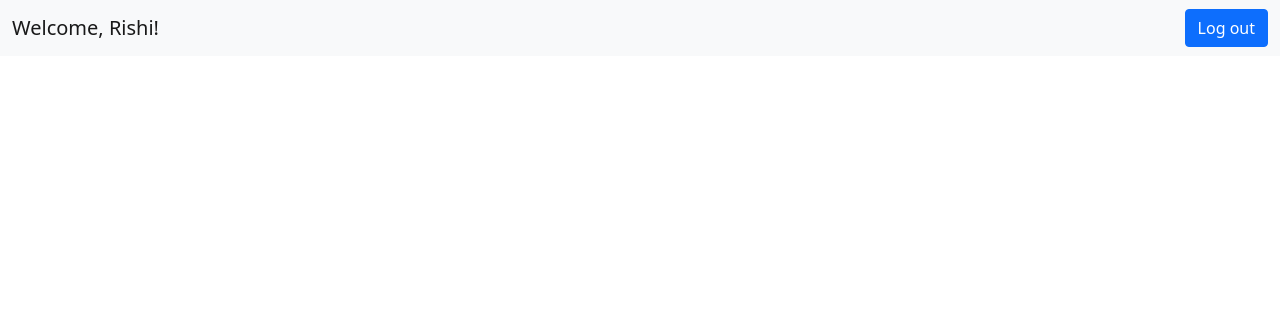
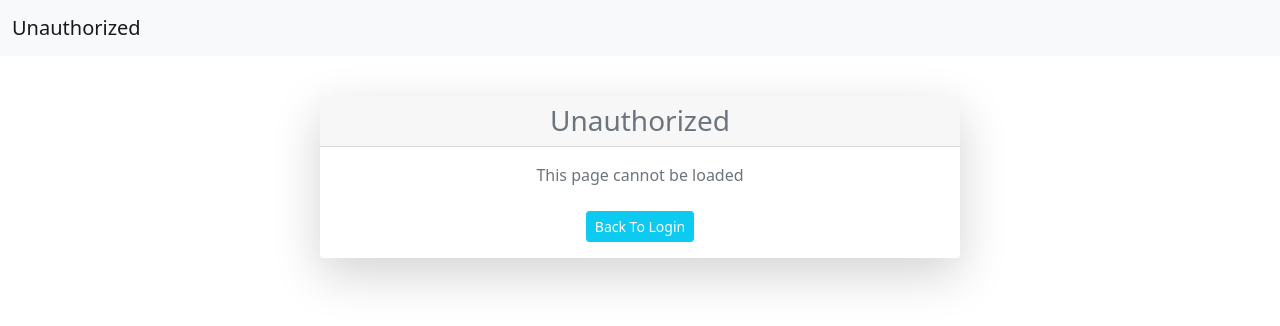
Before and after one commit to rishi1717/userAdminProject, a Node server app: page /route/home in a window 1280 px wide. Shown: the top 326 px of the page. Run offline with Node 20, Linux system fonts and the light colour scheme; some libraries are stand-ins or nearby versions.

Commit message:
1st update

```diff
--- /dev/null
+++ b/assets/index.css
@@ -0,0 +1,5 @@
+.intro{
+    margin-top: 4em;
+    /* background-color: rgb(145, 144, 144); */
+    border-radius: 10px;
+}
--- a/index.js
+++ b/index.js
@@ -1,6 +1,9 @@
 const express = require('express')
-const res = require('express/lib/response')
 const router = require('./router')
+const path = require('path')
+const session = require('express-session')
+const connection = require("./model")
+const {v4:uuidv4} = require("uuid")
 
 const app = express()
 
@@ -9,10 +12,29 @@ const port = process.env.port || 3001
 app.use(express.json())
 app.use(express.urlencoded({extended:false}))
 
+app.use(session({
+    secret: uuidv4(),
+    resave: false,
+    saveUninitialized: true
+}))
+
+
+app.use((req,res,next)=>{
+    if(!req.user){
+        res.header('Cache-Control','private, no-cache, no-store, must-revalidate')
+        res.header('Expires','-1')
+        res.header('Pragma','no-cache')
+    }
+    next()
+})
+
+app.use('/assets',express.static(path.join(__dirname,'assets')))
+
+
 app.set('view engine', 'ejs')
 
 app.get('/', (req,res)=>{
-    res.render('login',{user:"Rishi"})
+    res.render('login')
 })
 
 app.get('/admin',(req,res)=>{
--- a/package.json
+++ b/package.json
@@ -9,10 +9,12 @@
   "author": "",
   "license": "ISC",
   "dependencies": {
+    "cookie-parser": "^1.4.6",
     "ejs": "^3.1.6",
     "express": "^4.17.3",
     "express-session": "^1.17.2",
-    "mongoose": "^6.2.6"
+    "mongoose": "^6.2.6",
+    "uuid": "^8.3.2"
   },
   "devDependencies": {
     "nodemon": "^2.0.15"
--- a/router.js
+++ b/router.js
@@ -1,27 +1,86 @@
+// const cookieParser = require('cookie-parser')
 const express= require('express')
 const mongoose = require('mongoose')
+const app=express()
 
 const router = express.Router()
 
-router.post('/login',(req,res)=>{
-    res.send('got login')
+const userModel = require('./model/user.model')
+const blogModel = require('./model/blog.model')
+const adminModel = require('./model/admin.model')
+
+let user = new userModel()
+
+// app.use(cookieParser())
+
+router.post('/login',async (req,res)=>{
+    let userFound = await userModel.findOne({userName:req.body.user, password:req.body.password})
+    if(userFound){
+        req.session.user = req.body.user
+        res.redirect('home')
+    }
+    else
+        res.render('login',{error:'Wrong credentials!'})
+})
+
+router.get('/home',(req,res)=>{
+    if(req.session.user){
+        blogModel.find((err,blogs)=>{
+            if(err)
+                console.log(err.message)
+            else{
+                len = blogs.length
+                res.render('home',{user: req.session.user, blogs: blogs, len: len})
+            }
+
+        })
+
+    }
+
+    else
+        res.render('unauthorized')
 })
 
 router.get('/register',(req,res)=>{
     res.render('register')
 })
 
-router.post('/register', (req,res)=>{
-    res.send('got register')
+router.get('/logout',(req,res)=>{
+    console.log(req.session.user)
+    req.session.destroy()
+    res.redirect('/')
 })
 
-router.get('/home',(req,res)=>{
-    res.render('home',{user:"Rishi"})
+router.post('/register', (req,res)=>{
+    user.userName = req.body.user
+    user.password = req.body.password
+    user.email = req.body.email
+    user.save((err,doc)=>{
+        if(err)
+            console.log('error')
+        else
+            res.redirect('/')
+    })
+
 })
 
-router.post('/admin',(req,res)=>{
-    console.log(req.body);
-    res.render('adminPanel',{admin:"Rishi"})
+router.post('/admin',async (req,res)=>{
+    let adminFound = await adminModel.findOne({admin:req.body.admin, password:req.body.password})
+
+    if(adminFound){
+        req.session.admin = req.body.admin
+        res.redirect('adminPanel')
+    }
+    else
+        res.render('admin',{error:"Wrong Credentials!"})
+})
+
+router.get('/adminPanel',(req,res)=>{
+    if(req.session.admin){
+        res.render('adminPanel',{admin:req.body.admin})
+    }
+    else
+        res.render('unauthorized')
 })
 
  module.exports = router
--- a/views/admin.ejs
+++ b/views/admin.ejs
@@ -3,14 +3,14 @@
 <form action="/route/admin" method="post">
     <div class="mb-3">
       <label for="exampleInputEmail1" class="form-label">Admin name: </label>
-      <input type="text" class="form-control" id="adminName" aria-describedby="emailHelp" name="adminName">
+      <input type="text" class="form-control" id="admin" name="admin">
     </div>
 
     <div class="mb-3">
       <label for="exampleInputPassword1" class="form-label">Password: </label>
       <input type="password" class="form-control" id="password" name="password">
     </div>
-
+    <div class="text-center py-2 text-danger fw-bold"><%= locals.error?error:"" %></div>
     <button type="submit" class="btn btn-primary">Submit</button>
 </form>
 
--- a/views/header.ejs
+++ b/views/header.ejs
@@ -5,7 +5,7 @@
     <meta http-equiv="X-UA-Compatible" content="IE=edge">
     <meta name="viewport" content="width=device-width, initial-scale=1.0">
     <link href="https://cdn.jsdelivr.net/npm/bootstrap@5.1.3/dist/css/bootstrap.min.css" rel="stylesheet" integrity="sha384-1BmE4kWBq78iYhFldvKuhfTAU6auU8tT94WrHftjDbrCEXSU1oBoqyl2QvZ6jIW3" crossorigin="anonymous">
-    <link rel="stylesheet" href="">
+    <link rel="stylesheet" href="/assets/index.css">
     <title>Week 6</title>
 </head>
 <body>
--- a/views/home.ejs
+++ b/views/home.ejs
@@ -1,11 +1,45 @@
 <%- include('header') -%>
+<div class="container">
+  <nav class="navbar fixed-top navbar-light bg-light">
+    <div class="container-fluid d-flex px-5">
+      <a class="navbar-brand text-secondary" href="#">Blog world</a>
+      <a href="/route/logout"><button class="btn btn-primary" type="submit">Log out</button></a>
+    </div>
+  </nav>
 
-<nav class="navbar fixed-top navbar-light bg-light">
-    <div class="container-fluid d-flex">
-      <a class="navbar-brand" href="#">Welcome, <%=user%>!</a>
-      <a href="/"><button class="btn btn-primary" type="submit">Log out</button></a>
-    </div>
-</nav>
+  <div id="home" class="text-light intro p-5 bg-light">
+    <div class="display-4 text-center text-warning">Hello, <%=user%>!</div>
+    <div class="text-secondary display-4 font-weight-bold text-center">Welcome to the blog world</div>
+    <div class="text-secondary h5 pt-2 w-75 mx-auto text-center">Blogs, Whole around the world!!</div>
+  </div>
+
+  <div id="gallery1" class="container-fluid pt-5 mt-10  text-center">
+    <h3 class="text-dark bgtext3">OUR <b>BLOG</b></h3>
+    <h4 class="text-warning">-----</h4>
+
+    <div class="row">
+    <% for(let i=0;i<len;i++){ %>
+
+      <div class="card col-lg-12">
+          <img class="card-img-top" src="">
+          <div class="card-body">
+              <h4 class="card-title text-dark text-center pdlr5">
+                <%= blogs[i].heading %></h4>
+              <p class="card-text text-dark pdlr5">
+                <%= blogs[i].content %></h4>
+                <!-- <h5 class="text-dark text-muted pt-5 pdlr5"><b>SEPTEMBER 26, 2016</b></h5> -->
+                <h6 class="text-warning pdlr5"><%= blogs[i].author %></h4></h6>
+               </p>
+          </div>
+      </div>
+
+    <% } %>
+  </div>
+
+  </div>
+
+
+</div>
 
 
 
```
Also changed, not shown: model/admin.model.js (added, +16 -0 lines), model/blog.model.js (added, +16 -0 lines), model/index.js (added, +14 -0 lines), model/user.model.js (renamed from model/userModel.js, +4 -6 lines), views/adminPanel.ejs (+12 -1 lines), 1 other file.
